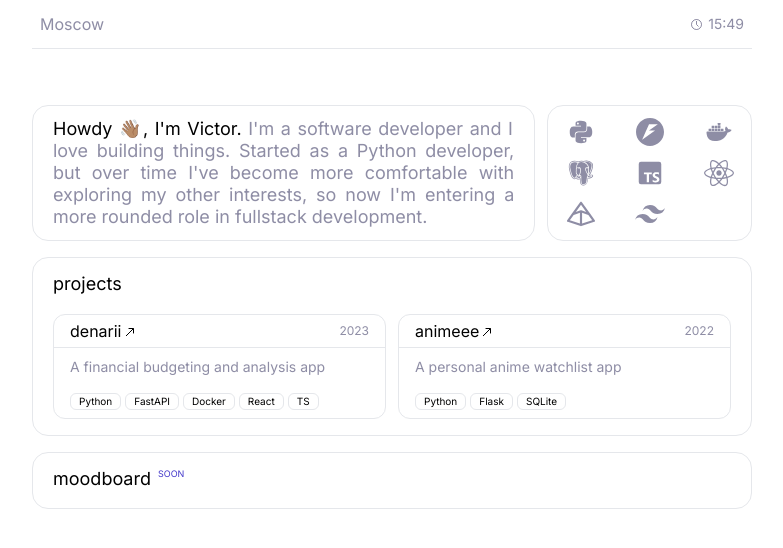
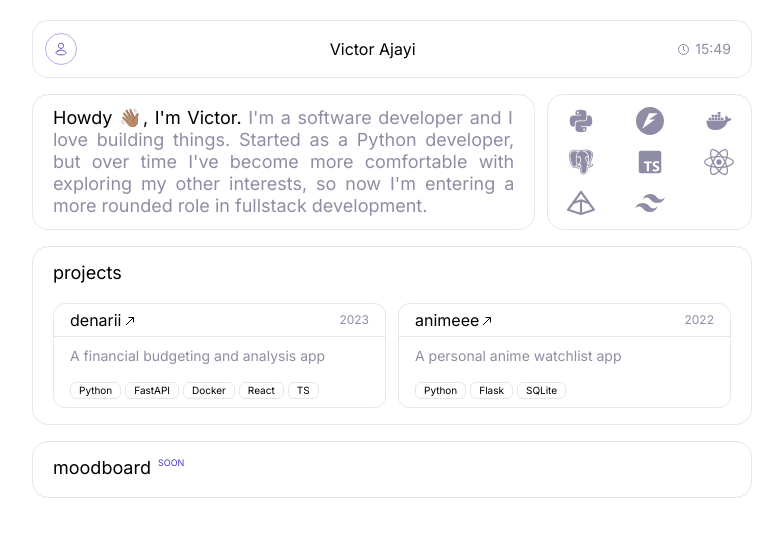
Before and after one commit to victor-ajayi/portfolio, a Next.js app: page / in a window 1280 px wide. Shown: the top 548 px of the page, without its empty margins (248-1031 px from the left). Built offline with nearby package versions, Linux system fonts and the light colour scheme.

Commit message:
update status bar

```diff
--- a/app/page.tsx
+++ b/app/page.tsx
@@ -6,9 +6,9 @@ import StatusBar from "@/components/status-bar";
 
 export default function Page() {
   return (
-    <>
+    <div className="mt-3">
       <StatusBar />
-      <div className="grid grid-cols-2 gap-4 mt-14">
+      <div className="grid grid-cols-2 gap-4 mt-4">
         <div className="col-span-2 flex flex-col justify-center gap-3 md:flex-row">
           <Bio />
           <Stack />
@@ -16,6 +16,6 @@ export default function Page() {
         <Projects />
         <Moodboard />
       </div>
-    </>
+    </div>
   );
 }
--- a/components/status-bar.tsx
+++ b/components/status-bar.tsx
@@ -22,10 +22,29 @@ export default function StatusBar() {
   }, []);
 
   return (
-    <div className="flex gap-2 py-3 border-b w-full">
-      <div className="flex items-center px-2 text-md text-secondary">
-        {"Moscow"}
-      </div>
+    <div className="flex justify-evenly items-center gap-2 py-3 border rounded-2xl px-3 w-full mt-2">
+      <svg
+        xmlns="http://www.w3.org/2000/svg"
+        width="32"
+        height="32"
+        viewBox="0 0 24 24"
+        fill="none"
+        className="border border-primary rounded-full p-2 text-primary mr-auto"
+      >
+        <path
+          d="M6.57757 15.4816C5.1628 16.324 1.45336 18.0441 3.71266 20.1966C4.81631 21.248 6.04549 22 7.59087 22H16.4091C17.9545 22 19.1837 21.248 20.2873 20.1966C22.5466 18.0441 18.8372 16.324 17.4224 15.4816C14.1048 13.5061 9.89519 13.5061 6.57757 15.4816Z"
+          stroke="currentColor"
+          stroke-width="1.5"
+          stroke-linecap="round"
+          stroke-linejoin="round"
+        />
+        <path
+          d="M16.5 6.5C16.5 8.98528 14.4853 11 12 11C9.51472 11 7.5 8.98528 7.5 6.5C7.5 4.01472 9.51472 2 12 2C14.4853 2 16.5 4.01472 16.5 6.5Z"
+          stroke="currentColor"
+          stroke-width="1.5"
+        />
+      </svg>
+      <div className="">Victor Ajayi</div>
       <div
         className="flex items-center gap-1 px-2 text-sm text-secondary ml-auto"
         suppressHydrationWarning
```
